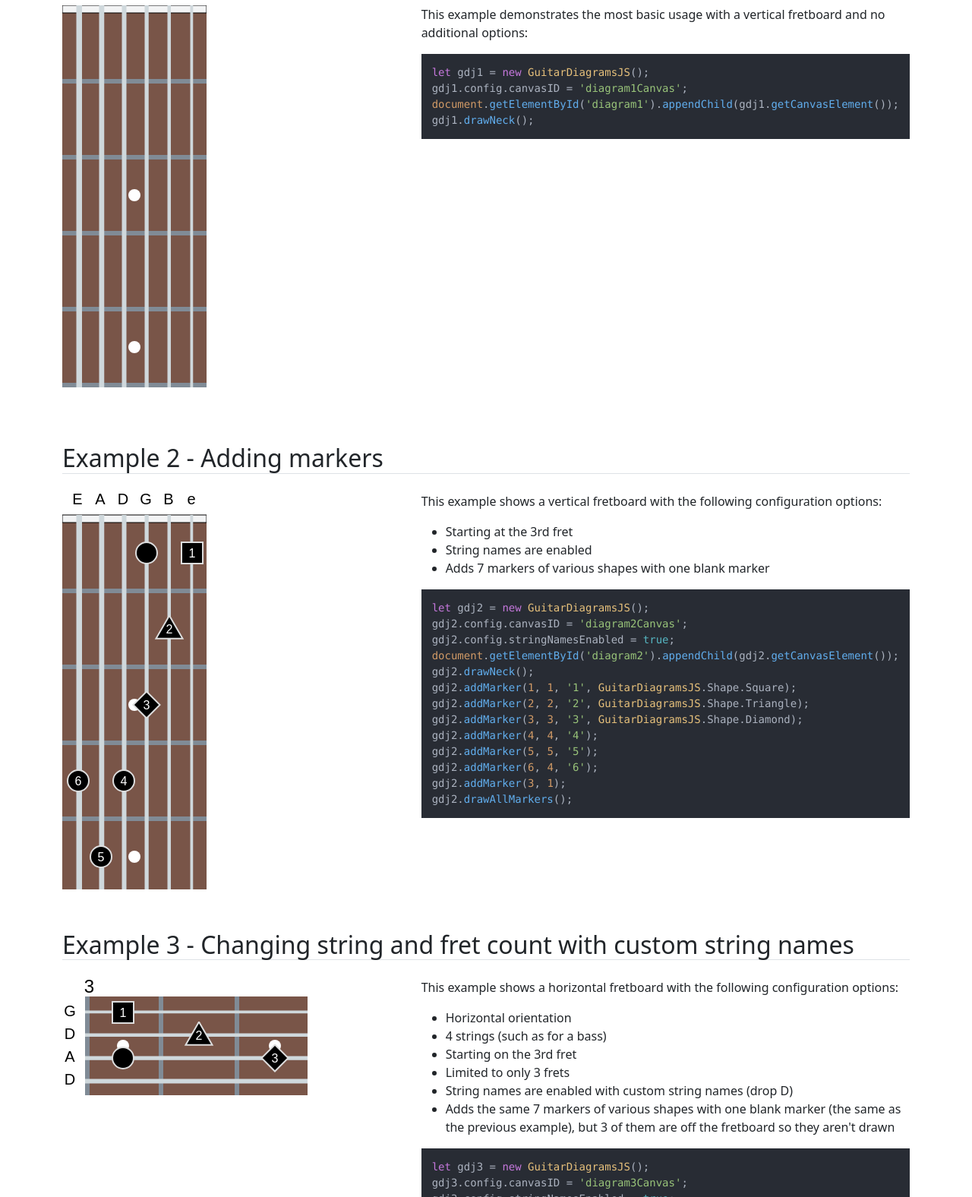
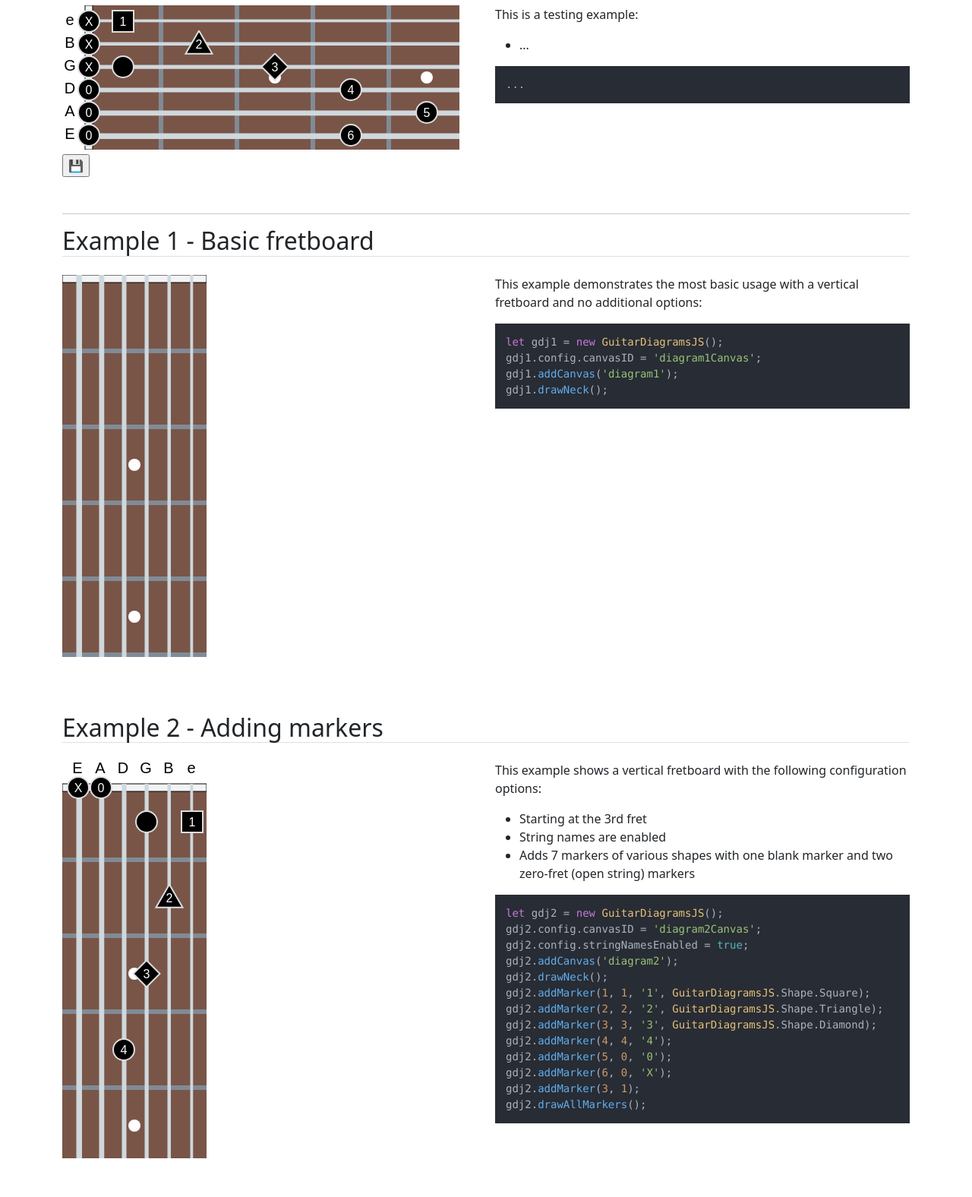
Before and after one commit to KCarlile/guitar-diagrams-js, a plain HTML site: page docs/examples/index.html in a window 1280 px wide. Shown: the part 752-2328 px from the top of the page at 76% size. Drawn offline with nearby package versions, Linux system fonts and the light colour scheme.

Commit message:
Adding configurable download button and improving canvas add/set mechanisms

```diff
--- a/docs/examples/index.html
+++ b/docs/examples/index.html
@@ -18,18 +18,32 @@
                 <div class="col mb-5">
                     <p>Before adding the code to draw your diagram, you'll need to include the Guitar Diagrams JS library and
                         provide a target element (e.g., a <code class="language-html">&lt;div&gt;</code>) to which the app can add the canvas and begin drawing.</p>
-                    <p>To include the library, use an import statement at the top of your script<sup>*</sup> with the following:</p>
+                    <p>To include the library, use an import statement at the top of your script<sup>1</sup> with the following:</p>
                     <pre><code class="language-javascript">import { GuitarDiagramsJS } from 'path/to/guitar-diagrams.js';</code></pre>
-                    <p class="small">* The <em>script</em> can be an inline script with <code class="language-html">&lt;script&gt;</code>
+                    <p class="small"><sup>1</sup>The <em>script</em> can be an inline script with <code class="language-html">&lt;script&gt;</code>
                         tags, or it could be in its own JavaScript file that you include or reference in some other way.</p>
                     <p>To give Guitar Diagram JS a place to add the drawing, you'll need to specify a block-level element
                         with an ID, such as the following:</p>
                     <pre><code class="language-html">&lt;div id="diagram1"&gt;&lt;/div&gt;</code></pre>
                     <p>That div's ID doesn't need to be <em>diagram1</em> as shown, but it needs to be a unique name that
                         you will reference later on in your code, like this:</p>
-                    <pre><code class="language-javascript">document.getElementById('diagram1').appendChild(gdj1.getCanvasElement());</code></pre>
+                    <pre><code class="language-javascript">gdj1.addCanvas('diagram1');</code></pre>
                 </div>
             </div>
+            <h2 class="border-bottom border-1 mb-4">Testing Example</h2>
+            <div class="row mb-5">
+                <div class="col">
+                    <div id="diagram4"></div>
+                </div>
+                <div class="col">
+                    <p>This is a testing example:</p>
+                    <ul>
+                        <li>...</li>
+                    </ul>
+                    <pre><code class="language-javascript">...</code></pre>
+                </div>
+            </div>
+            <hr />
             <h2 class="border-bottom border-1 mb-4">Example 1 - Basic fretboard</h2>
             <div class="row mb-5">
                 <div class="col">
@@ -39,7 +53,7 @@
                     <p>This example demonstrates the most basic usage with a vertical fretboard and no additional options:</p>
                     <pre><code class="language-javascript">let gdj1 = new GuitarDiagramsJS();
 gdj1.config.canvasID = 'diagram1Canvas';
-document.getElementById('diagram1').appendChild(gdj1.getCanvasElement());
+gdj1.addCanvas('diagram1');
 gdj1.drawNeck();</code></pre>
                 </div>
             </div>
@@ -53,24 +67,24 @@ gdj1.drawNeck();</code></pre>
                     <ul>
                         <li>Starting at the 3rd fret</li>
                         <li>String names are enabled</li>
-                        <li>Adds 7 markers of various shapes with one blank marker</li>
+                        <li>Adds 7 markers of various shapes with one blank marker and two zero-fret (open string) markers</li>
                     </ul>
                     <pre><code class="language-javascript">let gdj2 = new GuitarDiagramsJS();
 gdj2.config.canvasID = 'diagram2Canvas';
 gdj2.config.stringNamesEnabled = true;
-document.getElementById('diagram2').appendChild(gdj2.getCanvasElement());
+gdj2.addCanvas('diagram2');
 gdj2.drawNeck();
 gdj2.addMarker(1, 1, '1', GuitarDiagramsJS.Shape.Square);
 gdj2.addMarker(2, 2, '2', GuitarDiagramsJS.Shape.Triangle);
 gdj2.addMarker(3, 3, '3', GuitarDiagramsJS.Shape.Diamond);
 gdj2.addMarker(4, 4, '4');
-gdj2.addMarker(5, 5, '5');
-gdj2.addMarker(6, 4, '6');
+gdj2.addMarker(5, 0, '0');
+gdj2.addMarker(6, 0, 'X');
 gdj2.addMarker(3, 1);
 gdj2.drawAllMarkers();</code></pre>
                 </div>
             </div>
-            <h2 class="border-bottom border-1 mb-4">Example 3 - Changing string and fret count with custom string names</h2>
+            <h2 class="border-bottom border-1 mb-4">Example 3 - Changing string and fret count with custom string names and horizontal orientation</h2>
             <div class="row mb-5">
                 <div class="col">
                     <div id="diagram3"></div>
@@ -93,7 +107,7 @@ gdj3.config.orientHorizontally = true;
 gdj3.config.fretStartingNumber = 3;
 gdj3.config.stringNames = ['D','A','D','G'];
 gdj3.config.fretCount = 3;
-document.getElementById('diagram3').appendChild(gdj3.getCanvasElement());
+gdj3.addCanvas('diagram3');
 gdj3.drawNeck();
 gdj3.addMarker(1, 1, '1', GuitarDiagramsJS.Shape.Square);
 gdj3.addMarker(2, 2, '2', GuitarDiagramsJS.Shape.Triangle);
@@ -103,20 +117,6 @@ gdj3.addMarker(5, 5, '5');
 gdj3.addMarker(6, 4, '6');
 gdj3.addMarker(3, 1);
 gdj3.drawAllMarkers();</code></pre>
-                </div>
-            </div>
-            <hr />
-            <h2 class="border-bottom border-1 mb-4">Testing Example</h2>
-            <div class="row mb-5">
-                <div class="col">
-                    <div id="diagram4"></div>
-                </div>
-                <div class="col">
-                    <p>This is a testing example:</p>
-                    <ul>
-                        <li>...</li>
-                    </ul>
-                    <pre><code class="language-javascript">...</code></pre>
                 </div>
             </div>
         </div>
--- a/docs/examples/js/main.js
+++ b/docs/examples/js/main.js
@@ -11,21 +11,21 @@ import { GuitarDiagramsJS } from '../../../guitar-diagrams.js';
 
 let gdj1 = new GuitarDiagramsJS();
 gdj1.config.canvasID = 'diagram1Canvas';
-document.getElementById('diagram1').appendChild(gdj1.getCanvasElement());
+gdj1.addCanvas('diagram1');
 gdj1.drawNeck();
 
 
 let gdj2 = new GuitarDiagramsJS();
 gdj2.config.canvasID = 'diagram2Canvas';
 gdj2.config.stringNamesEnabled = true;
-document.getElementById('diagram2').appendChild(gdj2.getCanvasElement());
+gdj2.addCanvas('diagram2');
 gdj2.drawNeck();
 gdj2.addMarker(1, 1, '1', GuitarDiagramsJS.Shape.Square);
 gdj2.addMarker(2, 2, '2', GuitarDiagramsJS.Shape.Triangle);
 gdj2.addMarker(3, 3, '3', GuitarDiagramsJS.Shape.Diamond);
 gdj2.addMarker(4, 4, '4');
-gdj2.addMarker(5, 5, '5');
-gdj2.addMarker(6, 4, '6');
+gdj2.addMarker(5, 0, '0');
+gdj2.addMarker(6, 0, 'X');
 gdj2.addMarker(3, 1);
 gdj2.drawAllMarkers();
 
@@ -53,7 +53,7 @@ gdj3.config.orientHorizontally = true;
 gdj3.config.fretStartingNumber = 3;
 gdj3.config.stringNames = ['D','A','D','G'];
 gdj3.config.fretCount = 3;
-document.getElementById('diagram3').appendChild(gdj3.getCanvasElement());
+gdj3.addCanvas('diagram3');
 gdj3.drawNeck();
 gdj3.addMarker(1, 1, '1', GuitarDiagramsJS.Shape.Square);
 gdj3.addMarker(2, 2, '2', GuitarDiagramsJS.Shape.Triangle);
@@ -68,7 +68,8 @@ let gdj4 = new GuitarDiagramsJS();
 gdj4.config.canvasID = 'diagram4Canvas';
 gdj4.config.stringNamesEnabled = true;
 gdj4.config.orientHorizontally = true;
-document.getElementById('diagram4').appendChild(gdj4.getCanvasElement());
+gdj4.config.downloadImageEnabled = true;
+gdj4.addCanvas('diagram4');
 gdj4.drawNeck();
 gdj4.addMarker(1, 1, '1', GuitarDiagramsJS.Shape.Square);
 gdj4.addMarker(2, 2, '2', GuitarDiagramsJS.Shape.Triangle);
--- a/guitar-diagrams-config.js
+++ b/guitar-diagrams-config.js
@@ -35,6 +35,7 @@ export class GuitarDiagramsJSConfig {
     #fretStartingNumber = 0;
     #stringNamesEnabled = false;
     #stringNames = ['E','A','D','G','B','e'];
+    #downloadImageEnabled = false;
 
     // ========== END private members
 
@@ -319,6 +320,21 @@ export class GuitarDiagramsJSConfig {
         this.#stringNames = paramStringNames;
     } // end get stringNames property
 
+    /**
+     * Gets the enabled status of the download image button.
+     * @return {boolean} The enabled status of the download image button.
+     */
+    get downloadImageEnabled() {
+        return this.#downloadImageEnabled;
+    } // end get downloadImageEnabled property
+
+    /**
+     * Sets the enabled status of the download image button.
+     * @param {boolean} paramDownloadImageEnabled - The enabled status of the download image button.
+     */
+    set downloadImageEnabled(paramDownloadImageEnabled) {
+        this.#downloadImageEnabled = paramDownloadImageEnabled;
+    } // end get downloadImageEnabled property
 
     // ========== END properties
 
--- a/guitar-diagrams.js
+++ b/guitar-diagrams.js
@@ -533,6 +533,32 @@ export class GuitarDiagramsJS {
     } // end drawMarkerDiamond method
 
     /**
+     * Adds any configured controls adjacent to the diagram.
+     */
+    #addControls() {
+        if (this.#config.downloadImageEnabled) {
+            let canvasElement = document.getElementById(this.#config.canvasID);
+            let downloadButton = document.createElement('input');
+
+            downloadButton.type = 'button';
+            downloadButton.id = this.#config.canvasID + 'DownloadButton';
+            downloadButton.style = 'display: block;';
+            downloadButton.value = String.fromCodePoint(0x1F4BE);
+
+            downloadButton.addEventListener('click', () => {
+                const canvas = document.getElementById(this.#config.canvasID);
+                const dataURL = canvas.toDataURL('image/png');
+                let a = document.createElement('a');
+                a.href = dataURL;
+                a.download = this.#config.canvasID + '.png';
+                a.click();
+            });
+
+            canvasElement.insertAdjacentElement('afterend', downloadButton);
+        } // end if test
+    } // end addControls method
+
+    /**
      * Gets the length of the fretboard.
      * @return {number} Length of the fretboard.
      */
@@ -572,6 +598,30 @@ export class GuitarDiagramsJS {
 
     // ========== BEGIN public methods
     /**
+     * Adds the canvas element to the parent element with the specified ID.
+     * @param {string} paramParentElementID - The parent element's ID to which the canvas element will be added.
+     */
+    addCanvas(paramParentElementID) {
+        document.getElementById(paramParentElementID).appendChild(this.getCanvasElement());
+    } // end addCanvas method
+
+    /**
+     * Sets the canvas element's ID for an existing canvas.
+     * @param {string} paramElementID - The canvas element's ID.
+     */
+    setCanvas(paramElementID) {
+        let element = document.getElementById(paramElementID);
+
+        if ((!!element) && (element.tagName.toLowerCase() == 'canvas')) {
+            this.config.canvasID = paramElementID;
+        } // end if test
+        else {
+            console.log('[Error] GuitarDiagramsJS.setCanvas(): Specified canvas element could not be found.' +
+                ' { paramElementID: ' + paramElementID + ' }');
+        } // end else test
+    } // end setCanvas method
+
+    /**
      * Draws the neck without markers.
      */
     drawNeck() {
@@ -583,6 +633,7 @@ export class GuitarDiagramsJS {
         this.#drawFretMarkers();
         this.#drawAllFrets();
         this.#drawAllStrings();
+        this.#addControls();
     } // end drawNeck method
 
     /**
```
